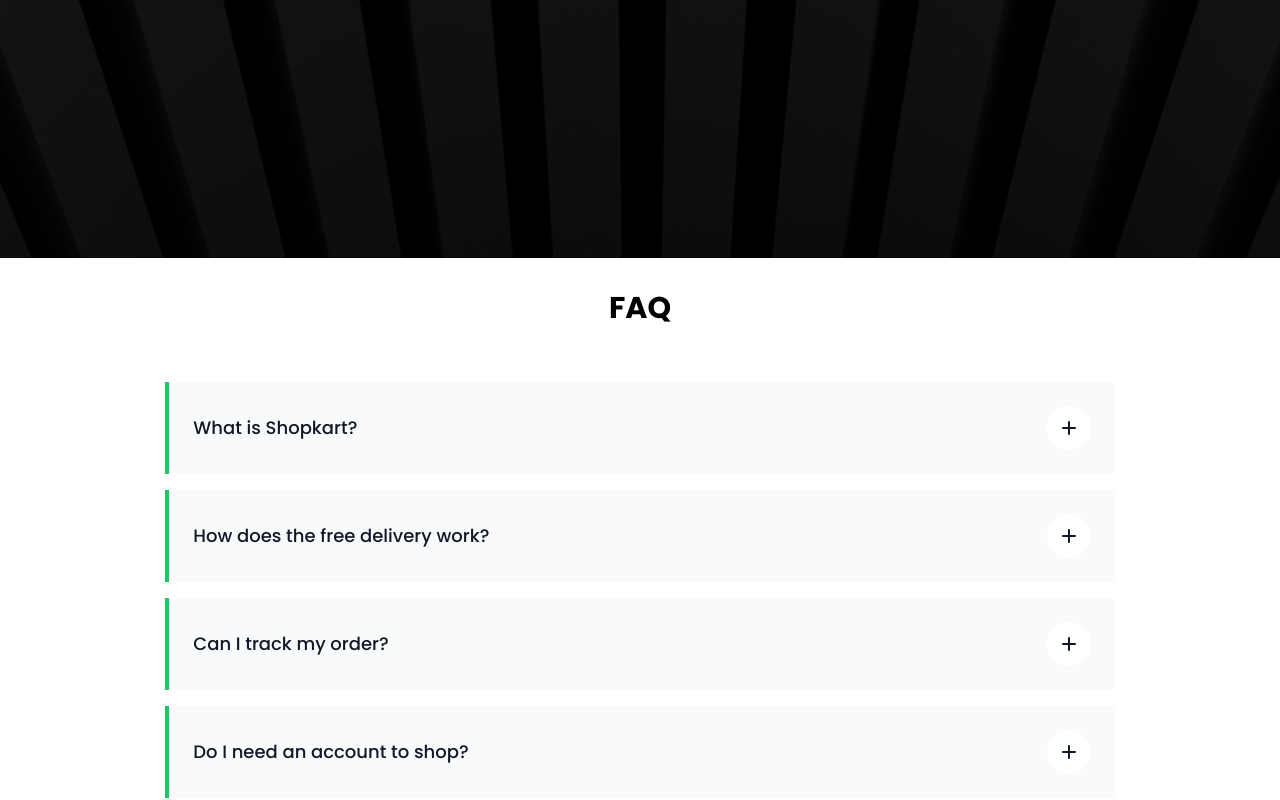
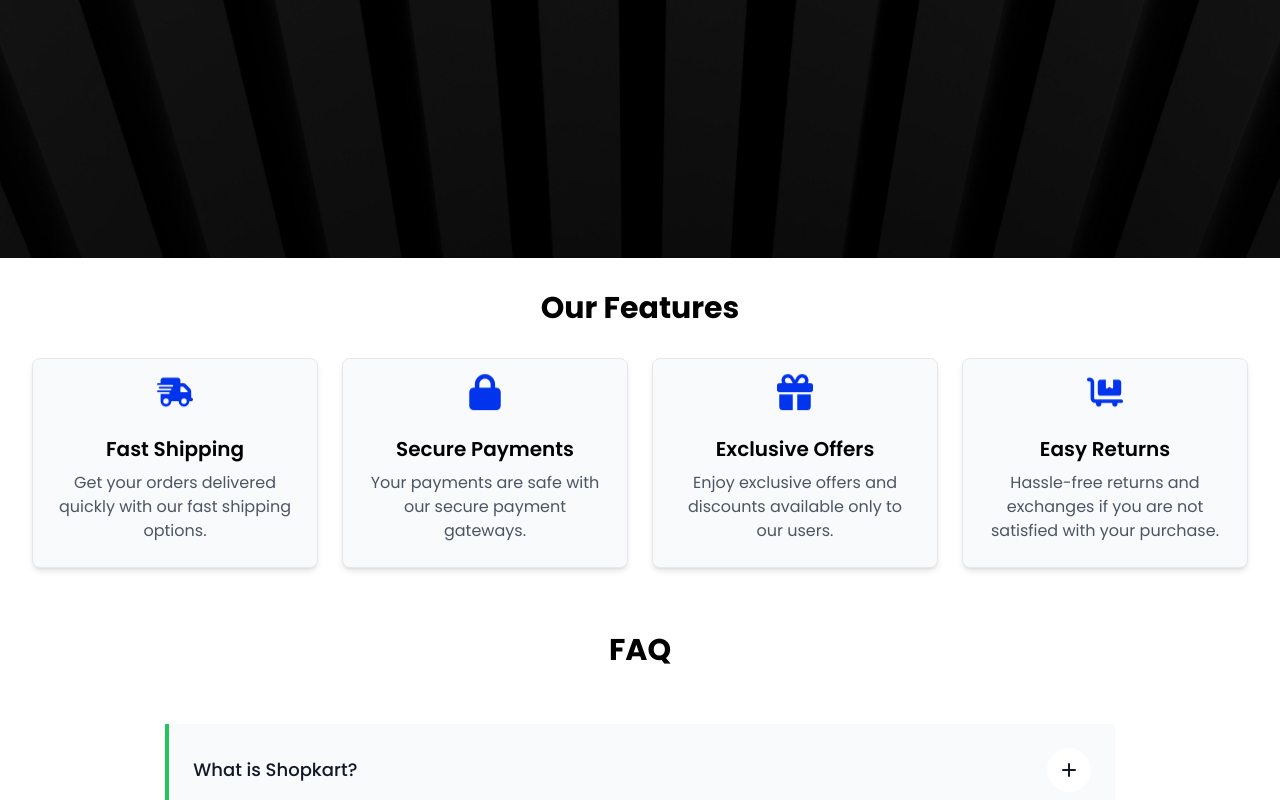
Before and after one commit to Shantanu-Saini/dashboard-ui, a React (Vite) app: page / in a window 1280 px wide. Shown: the part 603-1403 px from the top of the page. Built offline with nearby package versions, Linux system fonts and the light colour scheme.

Commit message:
feat: add features on landing page

```diff
--- /dev/null
+++ b/src/components/Features/Features.tsx
@@ -0,0 +1,23 @@
+import { featuresData } from "../../data/featuresData";
+
+const Features = () => {
+    return (
+        <div className="mx-auto max-w-screen-xl px-4 py-8  sm:px-6 lg:px-8" data-aos='slide-up'>
+            <h2 className="text-3xl font-bold text-center mb-8">Our Features</h2>
+            <div className="grid grid-cols-1 sm:grid-cols-2 md:grid-cols-4 gap-6">
+                {featuresData.map((feature) => (
+                    <div
+                        key={feature.id}
+                        className="p-6 bg-gray-50 border border-gray-200 shadow-md rounded-lg flex flex-col items-center text-center hover:scale-105 transition-all duration-200"
+                    >
+                        <div className="text-4xl mb-4 text-[#0134ec] animate-bounce"><feature.icon /></div>
+                        <h3 className="text-xl font-semibold mb-2">{feature.title}</h3>
+                        <p className="text-gray-600">{feature.description}</p>
+                    </div>
+                ))}
+            </div>
+        </div>
+    );
+};
+
+export default Features;
--- /dev/null
+++ b/src/data/featuresData.ts
@@ -0,0 +1,28 @@
+import { FaTruckFast, FaLock, FaGift, FaCartFlatbed } from "react-icons/fa6";
+
+export const featuresData = [
+    {
+        id: 1,
+        icon: FaTruckFast,
+        title: 'Fast Shipping',
+        description: 'Get your orders delivered quickly with our fast shipping options.'
+    },
+    {
+        id: 2,
+        icon: FaLock,
+        title: 'Secure Payments',
+        description: 'Your payments are safe with our secure payment gateways.'
+    },
+    {
+        id: 3,
+        icon: FaGift,
+        title: 'Exclusive Offers',
+        description: 'Enjoy exclusive offers and discounts available only to our users.'
+    },
+    {
+        id: 4,
+        icon: FaCartFlatbed,
+        title: 'Easy Returns',
+        description: 'Hassle-free returns and exchanges if you are not satisfied with your purchase.'
+    }
+];
--- a/src/pages/Landing/Landing.tsx
+++ b/src/pages/Landing/Landing.tsx
@@ -1,11 +1,13 @@
 import Contact from "../../components/Contact/Contact"
 import Faqs from "../../components/FAQs/Faqs"
+import Features from "../../components/Features/Features"
 import Hero from "../../components/Hero/Hero"
 
 const Landing = () => {
     return (
         <div>
             <Hero />
+            <Features />
             <Faqs />
             <Contact />
         </div>
```
